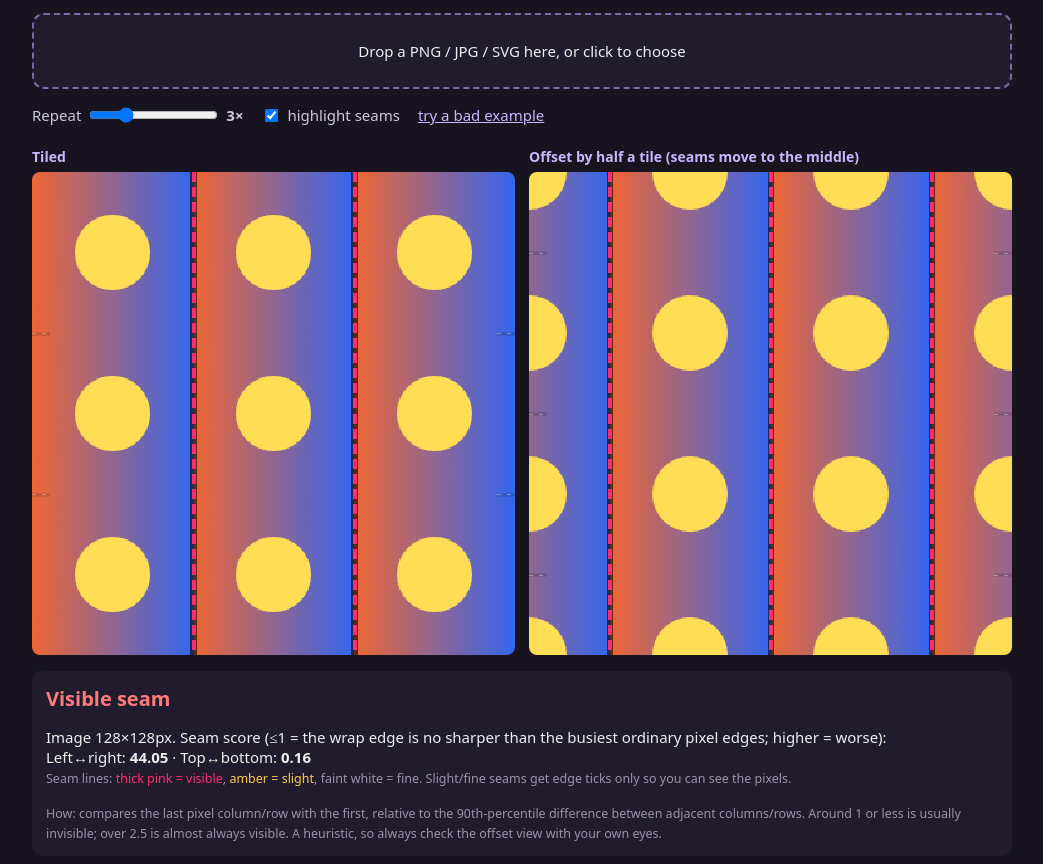
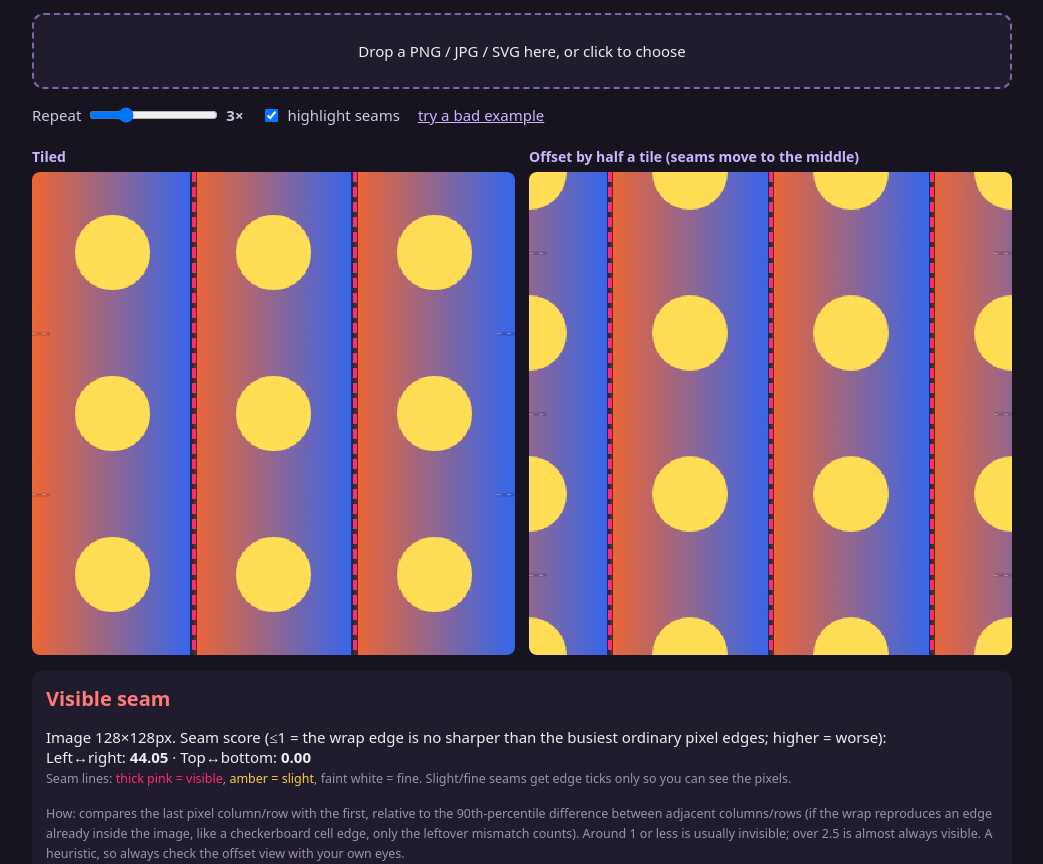
Before and after one commit to phoenixbycaselka/seamcheck, a plain HTML site: page index.html in a window 1280 px wide. Shown: the part 88-952 px from the top of the page, without its empty margins (118-1161 px from the left). Drawn offline with Linux system fonts and the light colour scheme.

Commit message:
Seam score: don't flag pattern edges (checkerboard) as seams; document the known miss
A tiling 16px checkerboard scored 180 ('Visible seam') because the p90 of
interior edges is ~0 when <10% of columns are edges. If the wrap's per-pixel
difference profile reproduces an interior edge within 15%, score the leftover
mismatch instead. Scores on the 7 test photos unchanged (before-weld identical,
verdicts identical). Regression tests added; the checkerboard test fails on the
old code. Known miss documented: frequency-change seams (tgen crosshatch).

Co-Authored-By: Claude Opus 5.5 <noreply@anthropic.com>

```diff
--- a/index.html
+++ b/index.html
@@ -65,10 +65,7 @@ const q=new URLSearchParams(location.search).get("src");if(q&&/^[\w.-]+$/.test(q
 function edge(d,w,h,a,b,horiz){ // mean abs RGB diff between pixel line a and b
  let s=0,n=horiz?h:w;for(let k=0;k<n;k++){const p=horiz?(k*w+a)*4:(a*w+k)*4,q=horiz?(k*w+b)*4:(b*w+k)*4;
  s+=(Math.abs(d[p]-d[q])+Math.abs(d[p+1]-d[q+1])+Math.abs(d[p+2]-d[q+2]))/3}return s/n}
-function seam(d,w,h,horiz){ // wrap-edge diff vs the 90th percentile of all interior neighbour diffs
- const L=horiz?w:h,xs=[];for(let i=0;i<L-1;i++)xs.push(edge(d,w,h,i,i+1,horiz));
- xs.sort((p,q)=>p-q);const p90=xs[Math.floor(xs.length*.9)],wrap=edge(d,w,h,L-1,0,horiz);
- return{wrap,ratio:wrap/Math.max(p90,1)}}
+function seam(d,w,h,horiz){return Weld.seamRatio(d,w,h,horiz)} // shared with weld.js (wrap diff vs p90, pattern-edge aware)
 
 function raster(){let w=img.naturalWidth||256,h=img.naturalHeight||256;if(w>1024||h>1024){const k=1024/Math.max(w,h);w=Math.round(w*k);h=Math.round(h*k)}
  const t=document.createElement("canvas");t.width=w;t.height=h;const c=t.getContext("2d",{willReadFrequently:true});c.drawImage(img,0,0,w,h);return{t,c,w,h,d:c.getImageData(0,0,w,h).data}}
@@ -119,6 +116,6 @@ function run(){
    if(V.ratio>=2.5)line(c,0,Y,a.width,Y,sty(V.ratio));else{line(c,0,Y,T,Y,sty(V.ratio));line(c,a.width-T,Y,a.width,Y,sty(V.ratio))}}}
  const cls=worst<1.2?"ok":worst<2.5?"meh":"bad",txt=worst<1.2?"Seamless":worst<2.5?"Slight seam – look closely":"Visible seam";
  const f=(x)=>x.ratio.toFixed(2);
- $("sc").innerHTML=`<div class="v ${cls}">${txt}</div><p>Image ${w}×${h}px. Seam score (≤1 = the wrap edge is no sharper than the busiest ordinary pixel edges; higher = worse):<br>Left↔right: <b>${f(H)}</b> · Top↔bottom: <b>${f(V)}</b><br><small>Seam lines: <span style="color:#ff2d6f">thick pink = visible</span>, <span style="color:#ffc94a">amber = slight</span>, faint white = fine. Slight/fine seams get edge ticks only so you can see the pixels.</small></p><small>How: compares the last pixel column/row with the first, relative to the 90th-percentile difference between adjacent columns/rows. Around 1 or less is usually invisible; over 2.5 is almost always visible. A heuristic, so always check the offset view with your own eyes.</small>`;
+ $("sc").innerHTML=`<div class="v ${cls}">${txt}</div><p>Image ${w}×${h}px. Seam score (≤1 = the wrap edge is no sharper than the busiest ordinary pixel edges; higher = worse):<br>Left↔right: <b>${f(H)}</b> · Top↔bottom: <b>${f(V)}</b><br><small>Seam lines: <span style="color:#ff2d6f">thick pink = visible</span>, <span style="color:#ffc94a">amber = slight</span>, faint white = fine. Slight/fine seams get edge ticks only so you can see the pixels.</small></p><small>How: compares the last pixel column/row with the first, relative to the 90th-percentile difference between adjacent columns/rows (if the wrap reproduces an edge already inside the image, like a checkerboard cell edge, only the leftover mismatch counts). Around 1 or less is usually invisible; over 2.5 is almost always visible. A heuristic, so always check the offset view with your own eyes.</small>`;
  $("res").hidden=false;$("sw").value=Weld.defaultWidth(w,h);$("swv").textContent=$("sw").value+"px";$("wres").hidden=true;window.__loaded=true}
 </script>
--- a/weld.js
+++ b/weld.js
@@ -18,12 +18,21 @@
     return s / n;
   }
   // Wrap-edge diff vs the 90th percentile of interior neighbour diffs. ratio <= ~1 means seamless.
+  // Exception: if the wrap edge's per-pixel profile nearly reproduces an interior edge (within 15%),
+  // it is a pattern edge (checkerboard cell), not a seam; then the leftover mismatch is scored instead.
   function seamRatio(d, w, h, horiz) {
-    const L = horiz ? w : h, xs = [];
-    for (let i = 0; i < L - 1; i++) xs.push(edge(d, w, h, i, i + 1, horiz));
+    const L = horiz ? w : h, n = horiz ? h : w, xs = [], P = [];
+    const prof = (a, b) => { const o = new Float32Array(n); for (let k = 0; k < n; k++) {
+      const p = horiz ? (k * w + a) * 4 : (a * w + k) * 4, q = horiz ? (k * w + b) * 4 : (b * w + k) * 4;
+      o[k] = (Math.abs(d[p] - d[q]) + Math.abs(d[p + 1] - d[q + 1]) + Math.abs(d[p + 2] - d[q + 2])) / 3; } return o; };
+    const mean = (o) => { let s = 0; for (let k = 0; k < n; k++) s += o[k]; return s / n; };
+    for (let i = 0; i < L - 1; i++) { const o = prof(i, i + 1); P.push(o); xs.push(mean(o)); }
     xs.sort((p, q) => p - q);
-    const p90 = xs[Math.floor(xs.length * 0.9)], wrap = edge(d, w, h, L - 1, 0, horiz);
-    return { wrap, p90, ratio: wrap / Math.max(p90, 1) };
+    const p90 = xs[Math.floor(xs.length * 0.9)], wp = prof(L - 1, 0), wrap = mean(wp);
+    let match = Infinity;
+    for (const o of P) { let t = 0; for (let k = 0; k < n && t < match * n; k++) t += Math.abs(wp[k] - o[k]); if (t / n < match) match = t / n; }
+    const eff = match <= 0.15 * wrap ? match : wrap;
+    return { wrap, p90, match, ratio: eff / Math.max(p90, 1) };
   }
   // Worst boundary anywhere (interior AND wrap), per axis, relative to that axis's p90. Catches bad cuts.
   function worstSeam(d, w, h) {
```
Also changed, not shown: test/unit.js (+13 -0 lines), README.md.
